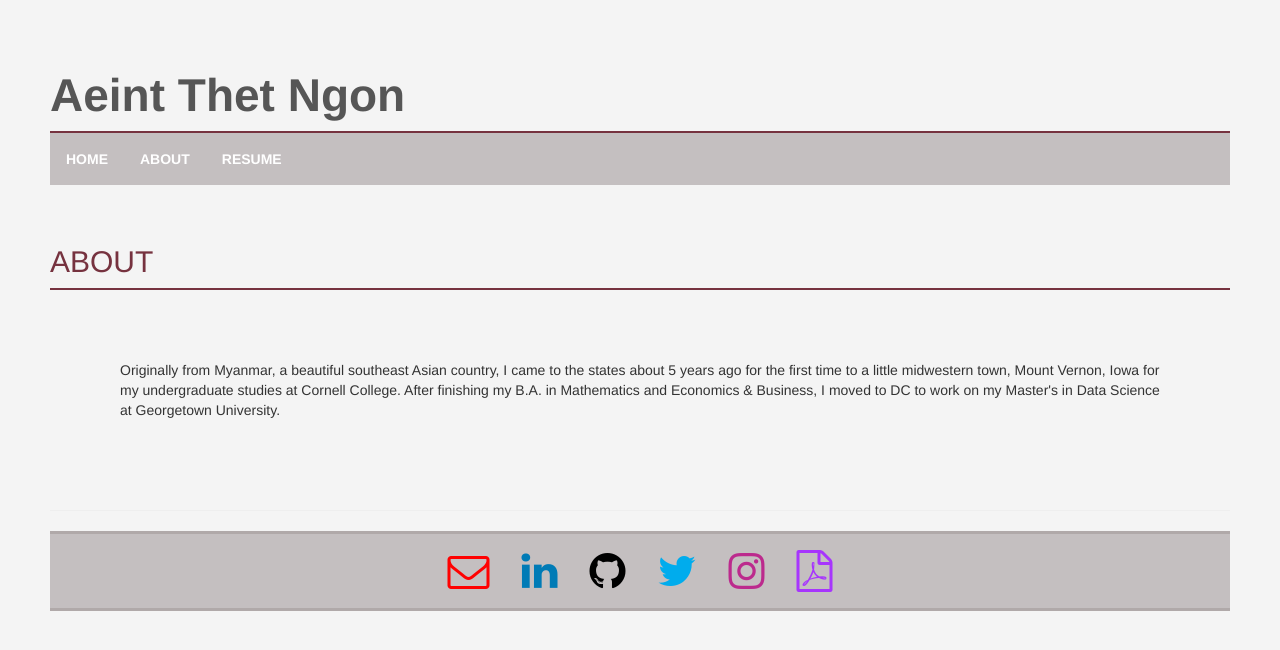
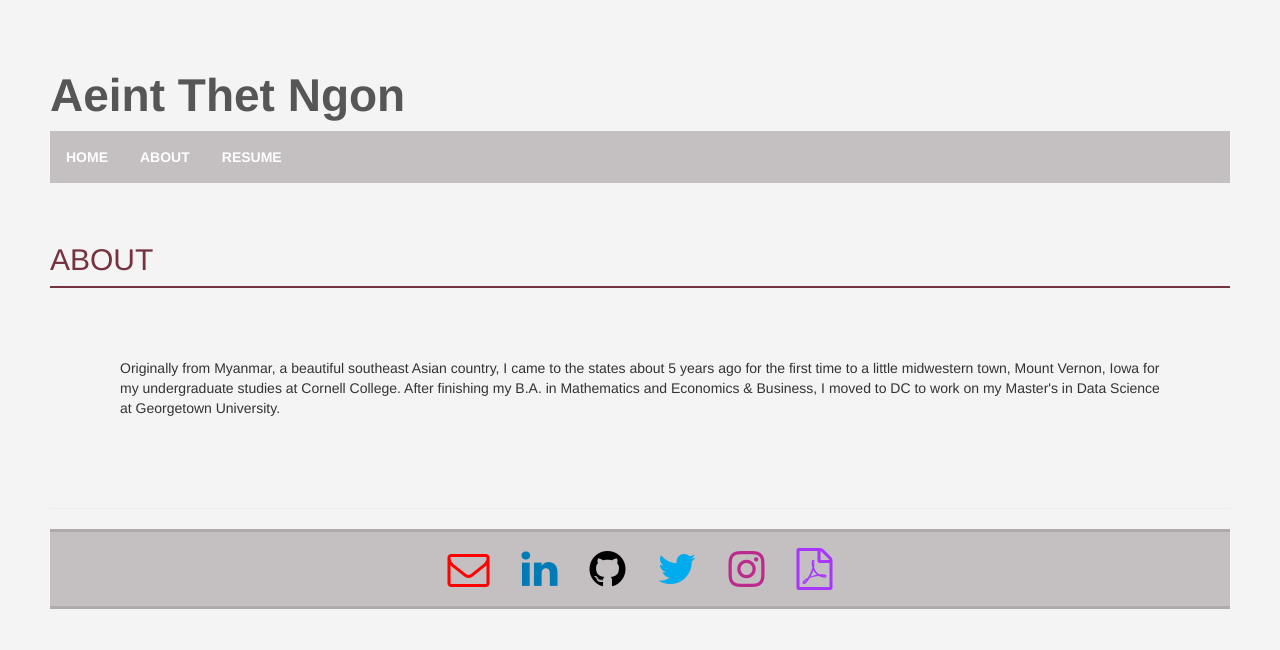
Before and after one commit to aeintngon/old-webpage, a Jekyll site: the page built from about.html, in a window 1280 px wide. Shown: the top 650 px of the page. Built offline with Jekyll 4.4.1, drawn with Linux system fonts in a browser that asks for light colours; nearby versions of some CDN libraries.

Commit message:
Update default.html

```diff
--- a/_layouts/default.html
+++ b/_layouts/default.html
@@ -13,15 +13,13 @@
 <body>
 
 <h1>Aeint Thet Ngon</h1>
-
-<hr id='top-line'>
-
 <ul>
   <li><a href="./index.html">HOME</a></li>
   <li><a href="./about.html">ABOUT</a></li>
   <li><a href="/static/resume/AeintNgon_resume.pdf">RESUME</a></li>
 </ul>
 <br><br>
+
   {{content}}
 
 <hr id='bottom-line'>
```
